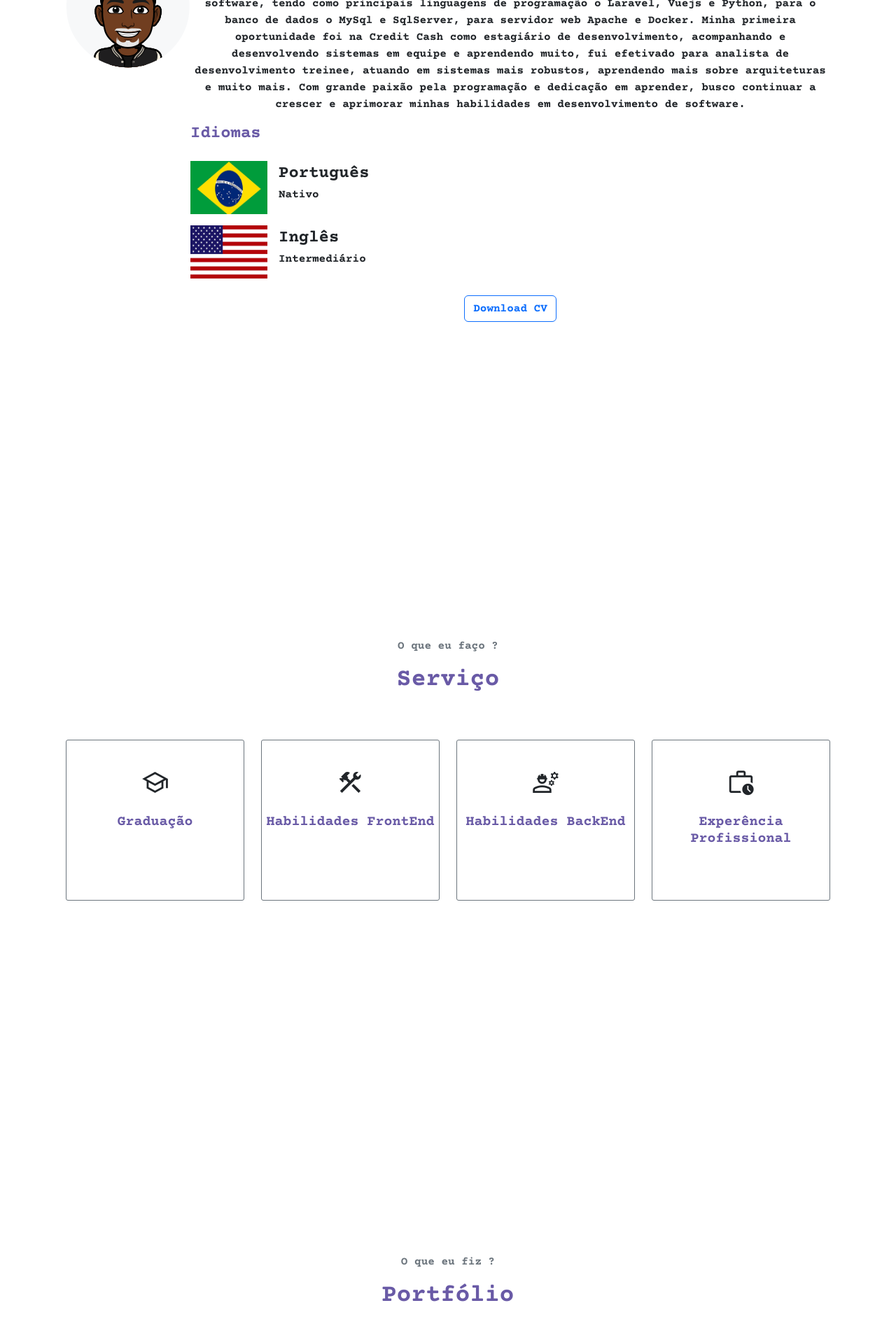
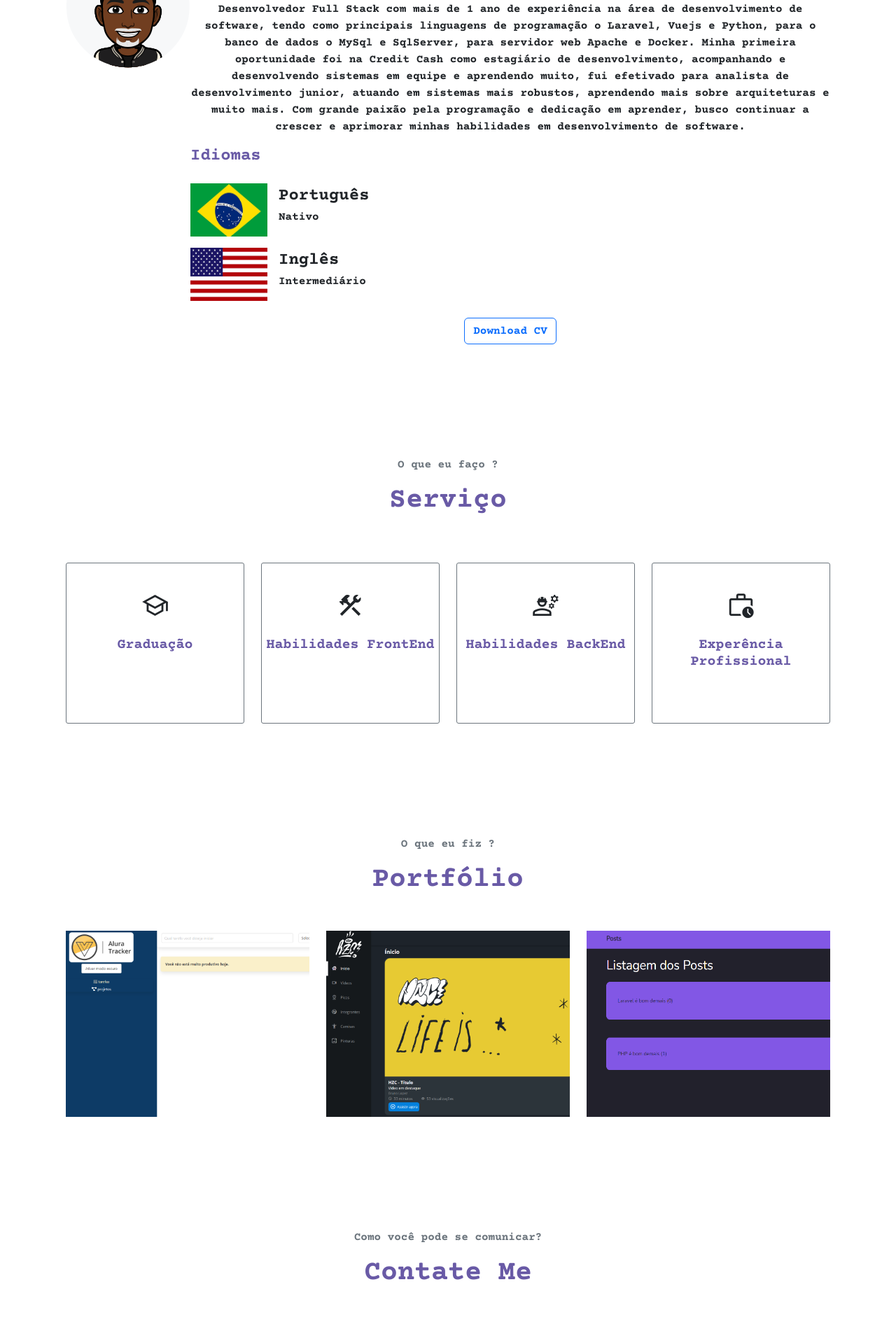
Before and after one commit to lucas-dantas10/portfolio-lucas, a Vue app: page / in a window 1280 px wide. Shown: the part 880-2772 px from the top of the page at 70% size. Built offline with nearby package versions, Linux system fonts and the light colour scheme.

Commit message:
Ajuste no tamanho das sections para igualar

```diff
--- a/src/components/About/About.vue
+++ b/src/components/About/About.vue
@@ -7,12 +7,12 @@
                 </div>
                 <div class="about-caption">
                     <p class="section-subtitle">Quem Eu Sou ?</p>
-                    <h2 class="section-title mb-3">Sobre Mim</h2>
+                    <h2 class="section-title mb-5">Sobre Mim</h2>
                     <p>
                         Desenvolvedor Full Stack com mais de 1 ano de experiência na área de desenvolvimento de software, tendo como principais
                         linguagens de programação o Laravel, Vuejs e Python, para o banco de dados o MySql e SqlServer, para servidor web
                         Apache e Docker. Minha primeira oportunidade foi na Credit Cash como estagiário de desenvolvimento, acompanhando
-                        e desenvolvendo sistemas em equipe e aprendendo muito, fui efetivado para analista de desenvolvimento treinee,
+                        e desenvolvendo sistemas em equipe e aprendendo muito, fui efetivado para analista de desenvolvimento junior,
                         atuando em sistemas mais robustos, aprendendo mais sobre arquiteturas e muito mais. Com grande paixão pela programação
                         e dedicação em aprender, busco continuar a crescer e aprimorar minhas habilidades em desenvolvimento de software.
                     </p>
@@ -47,14 +47,11 @@
 
 </template>
 
-<style>
-
-#about {
-    margin-bottom: 10rem;
-}
+<style scoped>
 
 .section {
-    height: 70vh;
+    height: 100%;
+    margin-bottom: 10rem;
 }
 
 .section-subtitle {
@@ -91,7 +88,7 @@
 
 @media only screen and (max-width: 1366px ) {
     .section {
-        height: 110vh;
+        height: 100%;
     }
 }
 </style>
--- a/src/components/Contact/Contact.vue
+++ b/src/components/Contact/Contact.vue
@@ -1,8 +1,8 @@
 <template>
   <section id="contact" class="section">
     <div class="container text-center">
-      <p class="section-subtitle">Como você pode se comunicar?</p>
-      <h1 class="section-title mb-5">Contate Me</h1>
+      <p class="secundary-text">Como você pode se comunicar?</p>
+      <h1 class="primary-text mb-5">Contate Me</h1>
 
       <form class="form" @submit.prevent="sendEmail">
         <div class="row">
--- a/src/components/Portfolio/Portfolio.vue
+++ b/src/components/Portfolio/Portfolio.vue
@@ -1,8 +1,8 @@
 <template>
   <section class="section" id="portfolio">
     <div class="container text-center">
-      <p class="section-subtitle">O que eu fiz ?</p>
-      <h6 class="section-title mb-5">Portfólio</h6>
+      <p class="secundary-text">O que eu fiz ?</p>
+      <h1 class="primary-text mb-5">Portfólio</h1>
 
       <div class="row portfolio-project">
         <div class="portfolio-container col-md-4" v-for="project in projects">
@@ -59,9 +59,15 @@ export default {
 
 <style scoped>
 
-.portfolio-container {
+#portfolio {
+  height: 100%;
+  margin-bottom: 10rem;
+}
+
+/* .portfolio-container {
   height: 40vh;
-}
+  margin
+} */
 
 .portfolio-card {
   display: block;
--- a/src/components/Service/Service.vue
+++ b/src/components/Service/Service.vue
@@ -1,8 +1,8 @@
 <template>
   <section class="section" id="service">
     <div class="container text-center">
-      <p class="section-subtitle">O que eu faço ?</p>
-      <h6 class="section-title mb-6">Serviço</h6>
+      <p class="secundary-text">O que eu faço ?</p>
+      <h1 class="primary-text mb-5">Serviço</h1>
       <!-- row -->
       <div class="row d-flex justify-content-between align-items-center">
         <div class="col-md-6 col-lg-3" v-for="service in services">
@@ -58,6 +58,11 @@ export default {
 </script>
 
 <style scoped>
+
+#service {
+  height: 100%;
+  margin-bottom: 10rem;
+}
 .row {
   margin-top: 4rem;
 }
```
